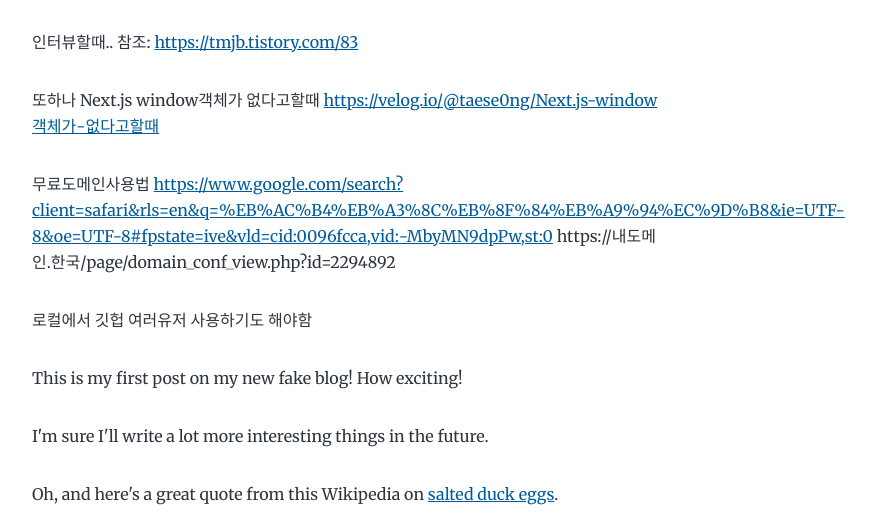
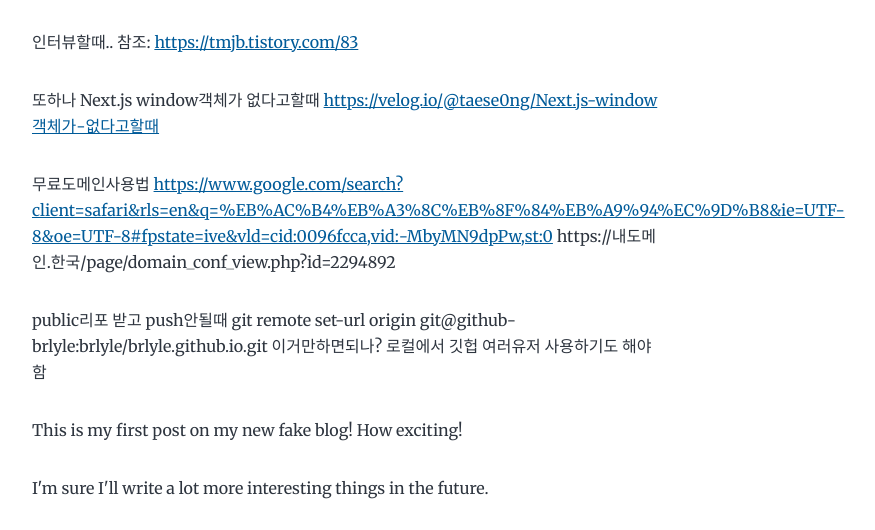
Before and after one commit to wwbrdle/wwbrdle.github.io, a Gatsby site: page /github-private/ in a window 1280 px wide. Shown: the part 255-785 px from the top of the page, without its empty margins (292-1167 px from the left). Built offline with nearby package versions, Linux system fonts and the light colour scheme; Gatsby itself is replaced by a stand-in of ours; some packages are replaced by stand-ins of ours.

Commit message:
Initial commit

```diff
--- a/content/blog/github-private/index.md
+++ b/content/blog/github-private/index.md
@@ -15,6 +15,9 @@
 https://www.google.com/search?client=safari&rls=en&q=%EB%AC%B4%EB%A3%8C%EB%8F%84%EB%A9%94%EC%9D%B8&ie=UTF-8&oe=UTF-8#fpstate=ive&vld=cid:0096fcca,vid:-MbyMN9dpPw,st:0
 https://내도메인.한국/page/domain_conf_view.php?id=2294892
 
+public리포 받고 push안될때
+git remote set-url origin git@github-brlyle:brlyle/brlyle.github.io.git
+이거만하면되나?
 로컬에서 깃헙 여러유저 사용하기도 해야함
 
 This is my first post on my new fake blog! How exciting!
```
